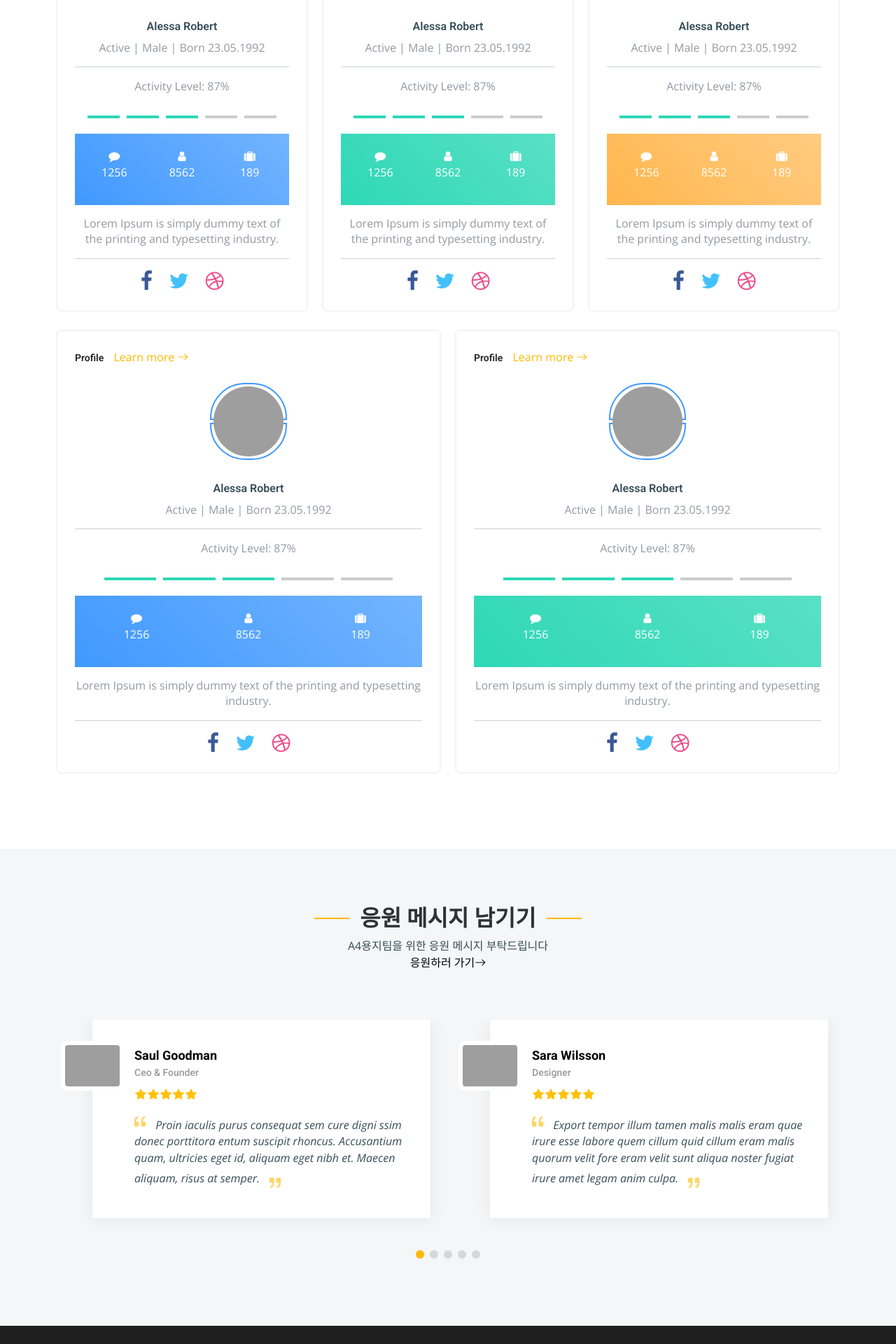
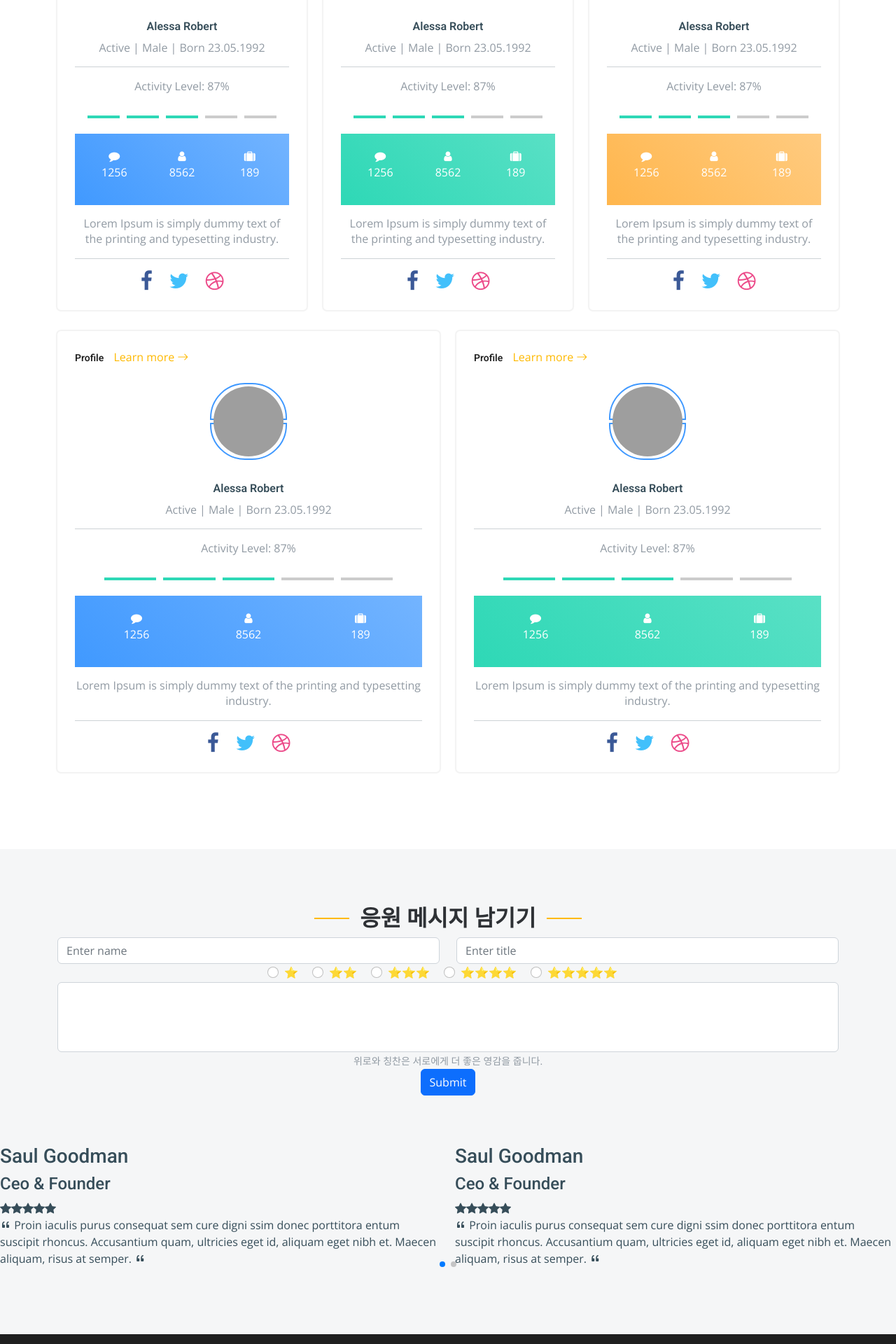
Before and after one commit to misily/a-4TeamProject, a Python web app: template templates/index.html in a window 1280 px wide. Shown: the part 1640-3560 px from the top of the page at 70% size. Run offline with Jinja, Linux system fonts and the light colour scheme; the template is opened without the code that fills it, so the values that code supplies are empty; some libraries are stand-ins or nearby versions; grey boxes are pictures that could not be loaded.

Commit message:
add comment

```diff
--- a/asss.html
+++ /dev/null
@@ -1,2 +0,0 @@
-업데이트된 html 내용
-수정
--- a/templates/assets/css/main.css
+++ b/templates/assets/css/main.css
@@ -55,6 +55,13 @@
 h5,
 h6 {
   font-family: var(--font-primary);
+}
+
+textarea {
+  width: 100%;
+  height: 6.25em;
+  border: none;
+  resize: none;
 }
 
 /*--------------------------------------------------------------
--- a/templates/index.html
+++ b/templates/index.html
@@ -119,7 +119,8 @@
 
     </div>
 
-  </section><!-- End Hero Section -->
+  </section>
+  <!-- End Hero Section -->
 
   <main id="main">
 
@@ -129,7 +130,7 @@
 
         <div class="row justify-content-between gy-4">
 
-          <div class="col-lg-12 d-flex align-items-center" data-aos="fade-up">
+          <div class="col-lg-12 d-flex align-items-center" data-aos="fade-up" data-aos-delay="500">
             <div class="content">
               <h3>프로젝트 개요</h3>
               <p>Rem id rerum. Debitis deserunt quidem delectus expedita ducimus dolor. Aut iusto ipsa. Eos ipsum nobis
@@ -142,12 +143,11 @@
         </div>
 
       </div>
-    </section><!-- End Get Started Section -->
+    </section>
+    <!-- End Get Started Section -->
 
     <section>
-
-
-      <div class="section-header">
+      <div class="section-header" data-aos="fade-up">
         <h2>멤버 소개</h2>
         <p>Voluptatem quibusdam ut ullam perferendis repellat non ut consequuntur est eveniet deleniti fignissimos eos
           quam</p>
@@ -155,12 +155,13 @@
 
       <link href="https://maxcdn.bootstrapcdn.com/font-awesome/4.3.0/css/font-awesome.min.css" rel="stylesheet">
       <div class="container">
-        <div class="row">
+        <div class="row" data-aos="fade-left" data-aos-delay="800">
           <div class="col-md-4">
             <div class="card user-card">
               <div class="card-header">
                 <h5>Profile</h5>
-                <a href="service-details.html" class="readmore stretched-link">Learn more <i class="bi bi-arrow-right"></i></a>
+                <a href="service-details.html" class="readmore stretched-link">Learn more <i
+                    class="bi bi-arrow-right"></i></a>
               </div>
               <div class="card-block">
                 <div class="user-image">
@@ -210,7 +211,8 @@
             <div class="card user-card">
               <div class="card-header">
                 <h5>Profile</h5>
-                <a href="service-details.html" class="readmore stretched-link">Learn more <i class="bi bi-arrow-right"></i></a>
+                <a href="service-details.html" class="readmore stretched-link">Learn more <i
+                    class="bi bi-arrow-right"></i></a>
               </div>
               <div class="card-block">
                 <div class="user-image">
@@ -260,7 +262,8 @@
             <div class="card user-card">
               <div class="card-header">
                 <h5>Profile</h5>
-                <a href="service-details.html" class="readmore stretched-link">Learn more <i class="bi bi-arrow-right"></i></a>
+                <a href="service-details.html" class="readmore stretched-link">Learn more <i
+                    class="bi bi-arrow-right"></i></a>
               </div>
               <div class="card-block">
                 <div class="user-image">
@@ -306,12 +309,13 @@
             </div>
           </div>
         </div>
-        <div class="row">
+        <div class="row" data-aos="fade-right" data-aos-delay="800">
           <div class="col-md-6">
             <div class="card user-card">
               <div class="card-header">
                 <h5>Profile</h5>
-                <a href="service-details.html" class="readmore stretched-link">Learn more <i class="bi bi-arrow-right"></i></a>
+                <a href="service-details.html" class="readmore stretched-link">Learn more <i
+                    class="bi bi-arrow-right"></i></a>
               </div>
               <div class="card-block">
                 <div class="user-image">
@@ -361,7 +365,8 @@
             <div class="card user-card">
               <div class="card-header">
                 <h5>Profile</h5>
-                <a href="service-details.html" class="readmore stretched-link">Learn more <i class="bi bi-arrow-right"></i></a>
+                <a href="service-details.html" class="readmore stretched-link">Learn more <i
+                    class="bi bi-arrow-right"></i></a>
               </div>
               <div class="card-block">
                 <div class="user-image">
@@ -414,103 +419,109 @@
       </div>
       </div>
     </section>
-    <!-- ======= Testimonials Section ======= -->
-    <section id="testimonials" class="testimonials section-bg">
+
+    <!-- ======= Comment Section ======= -->
+    <section id="comment" class="comment section-bg">
       <div class="container" data-aos="fade-up">
 
         <div class="section-header">
           <h2>응원 메시지 남기기</h2>
-          <p>A4용지팀을 위한 응원 메시지 부탁드립니다</p>
-          <a href="service-details.html" class="readmore stretched-link" style="color: black">응원하러 가기<i class="bi bi-arrow-right" style="color: black"></i></a>
+          <form onsubmit="Comment()">
+            <div class="form-group row">
+              <div class="col">
+                <input type="text" class="form-control" id="writer" placeholder="Enter name" required>
               </div>
+              <div class="col">
+                <input type="text" class="form-control" id="title" placeholder="Enter title" required>
+              </div>
+            </div>
+            <div class="form-row">
+              <div class="form-check form-check-inline">
+                <input class="form-check-input" name="staradio" type="radio" id="inlineRadio1" value="1" required>
+                <label class="form-check-label" for="inlineRadio1">⭐</label>
+              </div>
+              <div class="form-check form-check-inline">
+                <input class="form-check-input" name="staradio" type="radio" id="inlineRadio2" value="2">
+                <label class="form-check-label" for="inlineRadio2">⭐⭐</label>
+              </div>
+              <div class="form-check form-check-inline">
+                <input class="form-check-input" name="staradio" type="radio" id="inlineRadio3" value="3">
+                <label class="form-check-label" for="inlineRadio3">⭐⭐⭐</label>
+              </div>
+              <div class="form-check form-check-inline">
+                <input class="form-check-input" name="staradio" type="radio" id="inlineRadio4" value="4">
+                <label class="form-check-label" for="inlineRadio4">⭐⭐⭐⭐</label>
+              </div>
+              <div class="form-check form-check-inline">
+                <input class="form-check-input" name="staradio" type="radio" id="inlineRadio5" value="5">
+                <label class="form-check-label" for="inlineRadio5">⭐⭐⭐⭐⭐</label>
+              </div>
+            </div>
+            <div class="form-row">
+              <textarea class="form-control" id="comment" rows="3" required></textarea>
+              <small id="commenthelp" class="form-text text-muted">위로와 칭찬은 서로에게 더 좋은 영감을 줍니다.</small>
+            </div>
+            <button type="submit" class="btn btn-primary">Submit</button>
+        </div>
+        </form>
+      </div>
+      <!-- Comment POST 함수입니다. form에서 받아온 값들을 POST하고 백엔드(/comment)에서는 이를 DB에 저장하는 과정을 수행합니다. -->
+      <script>
+        function Comment() {
+          const writer = document.getElementById('writer').value;
+          const title = document.getElementById('title').value;
+          const star = document.querySelector('input[name="staradio"]:checked').value;
+          const comment = document.getElementById('comment').value;
+
+          const formData = new FormData();
+          formData.append("writer", writer)
+          formData.append("title", title)
+          formData.append("star", star)
+          formData.append("comment", comment)
+
+          fetch('/comment', { method: "POST", body: formData, })
+            .then((res) => res.json())
+            .then((data) => console.log(data))
+            .then(window.location.reload())
+        }
+      </script>
 
       <div class="slides-2 swiper">
         <div class="swiper-wrapper">
+          <!-- 여기서 부터 -->
+          <div class="swiper-slide">
+            <div class="testimonial-wrap">
+              <div class="testimonial-item">
+                <h3>Saul Goodman</h3>
+                <h4>Ceo &amp; Founder</h4>
+                <div class="stars">
+                  <i class="bi bi-star-fill"></i><i class="bi bi-star-fill"></i><i class="bi bi-star-fill"></i><i
+                    class="bi bi-star-fill"></i><i class="bi bi-star-fill"></i>
+                </div>
+                <p>
+                  <i class="bi bi-quote quote-icon-left"></i>
+                  Proin iaculis purus consequat sem cure digni ssim donec porttitora entum suscipit rhoncus. Accusantium
+                  quam, ultricies eget id, aliquam eget nibh et. Maecen aliquam, risus at semper.
+                  <i class="bi bi-quote quote-icon-right"></i>
+                </p>
+              </div>
+            </div>
+          </div>
+          <!-- 여기까지가 하나의 댓글 디스플레이 입니다. 백엔드에서 GET을 통해 DB에 있는 댓글들을 해당 형태로 리턴하여 출력하도록 할 생각입니다. -->
 
           <div class="swiper-slide">
             <div class="testimonial-wrap">
               <div class="testimonial-item">
-                  <img src="assets/img/testimonials/testimonials-1.jpg" class="testimonial-img" alt="">
                 <h3>Saul Goodman</h3>
                 <h4>Ceo &amp; Founder</h4>
                 <div class="stars">
-                    <i class="bi bi-star-fill"></i><i class="bi bi-star-fill"></i><i class="bi bi-star-fill"></i><i class="bi bi-star-fill"></i><i class="bi bi-star-fill"></i>
+                  <i class="bi bi-star-fill"></i><i class="bi bi-star-fill"></i><i class="bi bi-star-fill"></i><i
+                    class="bi bi-star-fill"></i><i class="bi bi-star-fill"></i>
                 </div>
                 <p>
                   <i class="bi bi-quote quote-icon-left"></i>
-                    Proin iaculis purus consequat sem cure digni ssim donec porttitora entum suscipit rhoncus. Accusantium quam, ultricies eget id, aliquam eget nibh et. Maecen aliquam, risus at semper.
-                    <i class="bi bi-quote quote-icon-right"></i>
-                  </p>
-                </div>
-              </div>
-            </div><!-- End testimonial item -->
-
-            <div class="swiper-slide">
-              <div class="testimonial-wrap">
-                <div class="testimonial-item">
-                  <img src="assets/img/testimonials/testimonials-2.jpg" class="testimonial-img" alt="">
-                  <h3>Sara Wilsson</h3>
-                  <h4>Designer</h4>
-                  <div class="stars">
-                    <i class="bi bi-star-fill"></i><i class="bi bi-star-fill"></i><i class="bi bi-star-fill"></i><i class="bi bi-star-fill"></i><i class="bi bi-star-fill"></i>
-                  </div>
-                  <p>
-                    <i class="bi bi-quote quote-icon-left"></i>
-                    Export tempor illum tamen malis malis eram quae irure esse labore quem cillum quid cillum eram malis quorum velit fore eram velit sunt aliqua noster fugiat irure amet legam anim culpa.
-                    <i class="bi bi-quote quote-icon-right"></i>
-                  </p>
-                </div>
-              </div>
-            </div><!-- End testimonial item -->
-
-            <div class="swiper-slide">
-              <div class="testimonial-wrap">
-                <div class="testimonial-item">
-                  <img src="assets/img/testimonials/testimonials-3.jpg" class="testimonial-img" alt="">
-                  <h3>Jena Karlis</h3>
-                  <h4>Store Owner</h4>
-                  <div class="stars">
-                    <i class="bi bi-star-fill"></i><i class="bi bi-star-fill"></i><i class="bi bi-star-fill"></i><i class="bi bi-star-fill"></i><i class="bi bi-star-fill"></i>
-                  </div>
-                  <p>
-                    <i class="bi bi-quote quote-icon-left"></i>
-                    Enim nisi quem export duis labore cillum quae magna enim sint quorum nulla quem veniam duis minim tempor labore quem eram duis noster aute amet eram fore quis sint minim.
-                    <i class="bi bi-quote quote-icon-right"></i>
-                  </p>
-                </div>
-              </div>
-            </div><!-- End testimonial item -->
-
-            <div class="swiper-slide">
-              <div class="testimonial-wrap">
-                <div class="testimonial-item">
-                  <img src="assets/img/testimonials/testimonials-4.jpg" class="testimonial-img" alt="">
-                  <h3>Matt Brandon</h3>
-                  <h4>Freelancer</h4>
-                  <div class="stars">
-                    <i class="bi bi-star-fill"></i><i class="bi bi-star-fill"></i><i class="bi bi-star-fill"></i><i class="bi bi-star-fill"></i><i class="bi bi-star-fill"></i>
-                  </div>
-                  <p>
-                    <i class="bi bi-quote quote-icon-left"></i>
-                    Fugiat enim eram quae cillum dolore dolor amet nulla culpa multos export minim fugiat minim velit minim dolor enim duis veniam ipsum anim magna sunt elit fore quem dolore labore illum veniam.
-                    <i class="bi bi-quote quote-icon-right"></i>
-                  </p>
-                </div>
-              </div>
-            </div><!-- End testimonial item -->
-
-            <div class="swiper-slide">
-              <div class="testimonial-wrap">
-                <div class="testimonial-item">
-                  <img src="assets/img/testimonials/testimonials-5.jpg" class="testimonial-img" alt="">
-                  <h3>John Larson</h3>
-                  <h4>Entrepreneur</h4>
-                  <div class="stars">
-                    <i class="bi bi-star-fill"></i><i class="bi bi-star-fill"></i><i class="bi bi-star-fill"></i><i class="bi bi-star-fill"></i><i class="bi bi-star-fill"></i>
-                  </div>
-                  <p>
-                    <i class="bi bi-quote quote-icon-left"></i>
-                    Quis quorum aliqua sint quem legam fore sunt eram irure aliqua veniam tempor noster veniam enim culpa labore duis sunt culpa nulla illum cillum fugiat legam esse veniam culpa fore nisi cillum quid.
+                  Proin iaculis purus consequat sem cure digni ssim donec porttitora entum suscipit rhoncus. Accusantium
+                  quam, ultricies eget id, aliquam eget nibh et. Maecen aliquam, risus at semper.
                   <i class="bi bi-quote quote-icon-right"></i>
                 </p>
               </div>
@@ -523,7 +534,7 @@
 
       </div>
     </section>
-    <!-- End Testimonials Section -->
+    <!-- End comment Section -->
 
   </main>
 
```
Also changed, not shown: app.py (+15 -0 lines). Lines whose indentation alone changed are shown as unchanged.
